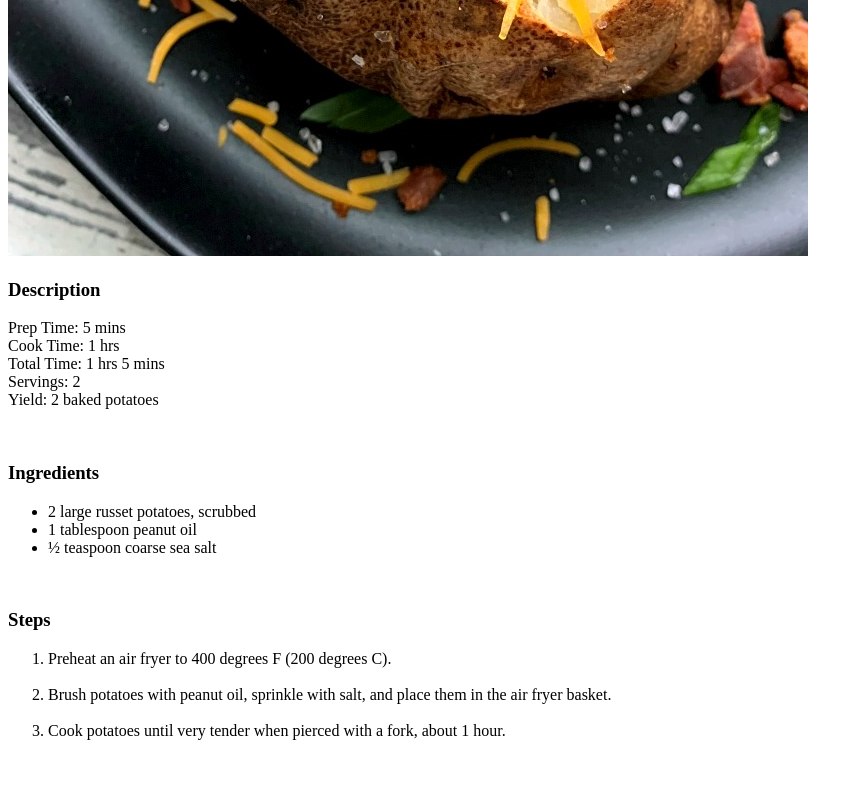
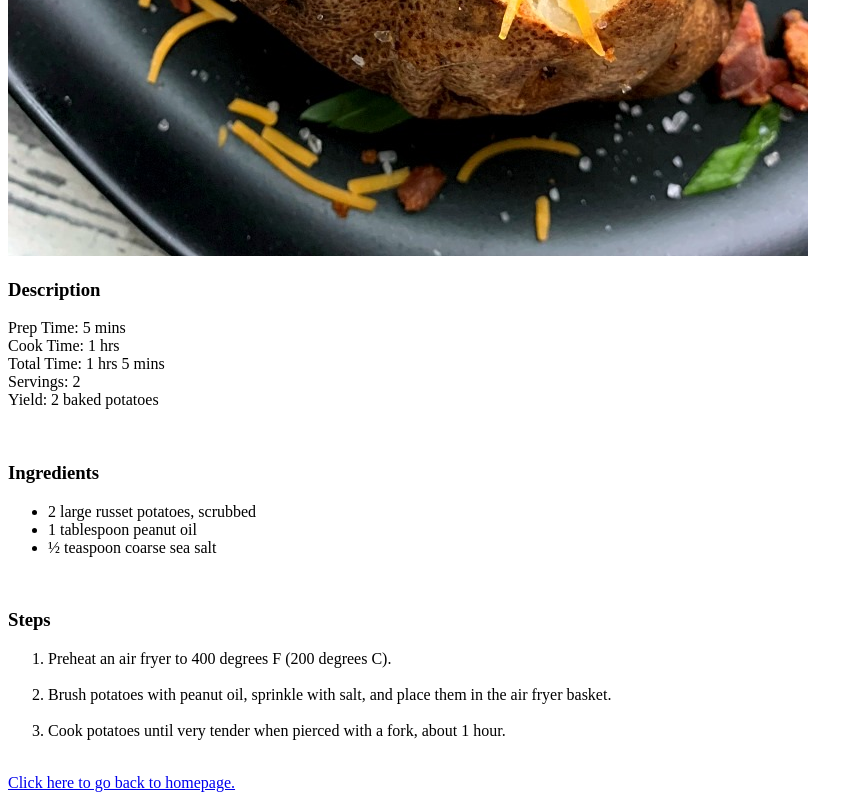
Before and after one commit to sh-raghu/odin-recipes, a plain HTML site: page recipes/af-bapo.html in a window 1280 px wide. Shown: the part 827-1627 px from the top of the page, without its empty margins (0-863 px from the left). Before the commit the page ends 1583 px from the top, so only its background shows below. Drawn offline with Linux system fonts and the light colour scheme.

Commit message:
Add links to homepage in all recipe files

```diff
--- a/recipes/af-bapo.html
+++ b/recipes/af-bapo.html
@@ -39,5 +39,7 @@
         <br>
         <li>Cook potatoes until very tender when pierced with a fork, about 1 hour.</li>
     </ol>
+    <br>
+    <a href="../index.html">Click here to go back to homepage.</a>
 </body>
 </html>
```
Also changed, not shown: recipes/aups.html (+2 -0 lines), recipes/bbs.html (+2 -0 lines), recipes/bn.html (+2 -0 lines), recipes/dpm.html (+2 -0 lines), recipes/mbb.html (+2 -0 lines), recipes/ocr.html (+2 -0 lines), recipes/pctf.html (+2 -0 lines), recipes/qips.html (+2 -0 lines), recipes/spp.html (+2 -0 lines), recipes/sra.html (+2 -0 lines), recipes/strb.html (+2 -0 lines).
